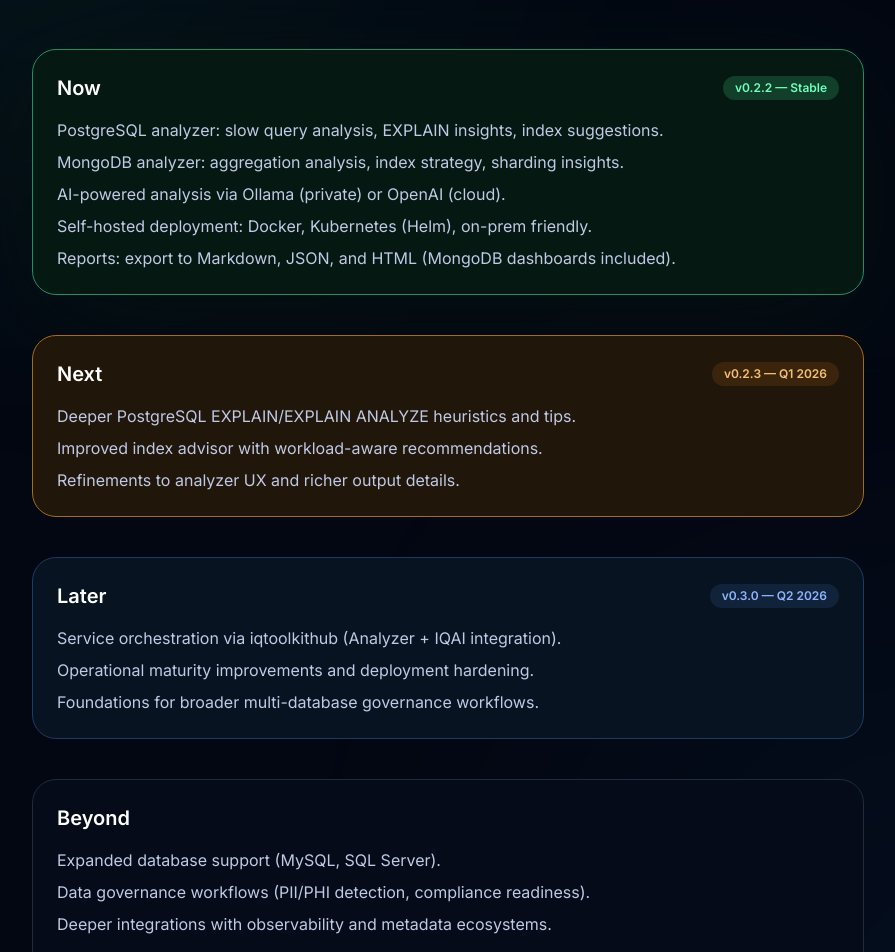
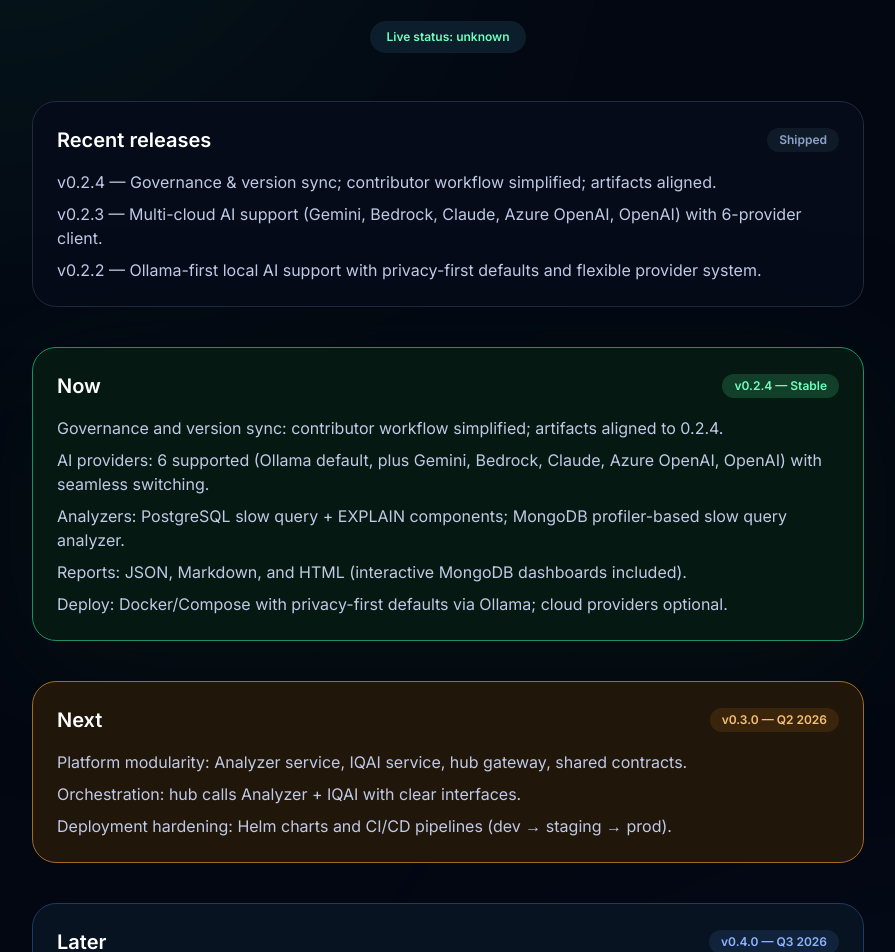
Before and after one commit to iqtoolkit/iqtoolkit.ai, a Next.js app: page /roadmap in a window 1280 px wide. Shown: the part 280-1232 px from the top of the page, without its empty margins (192-1087 px from the left). Built offline with nearby package versions, Linux system fonts and the light colour scheme.

Commit message:
feat: implement live version display and update roadmap with recent releases

```diff
--- a/app/roadmap/page.tsx
+++ b/app/roadmap/page.tsx
@@ -1,3 +1,5 @@
+import fs from "fs";
+import path from "path";
 import Link from "next/link";
 import type { Metadata } from "next";
 
@@ -7,7 +9,18 @@ export const metadata: Metadata = {
     "iqtoolkit.ai roadmap: current release status, upcoming milestones, and long-term direction.",
 };
 
+function readLiveVersion() {
+  const versionPath = path.join(process.cwd(), "VERSION");
+  try {
+    const raw = fs.readFileSync(versionPath, "utf8").trim();
+    return raw || "unknown";
+  } catch {
+    return "unknown";
+  }
+}
+
 export default function RoadmapPage() {
+  const liveVersion = readLiveVersion();
   return (
     <div className="relative min-h-screen overflow-hidden bg-[#030712] text-[#e4ebff]">
       <div className="pointer-events-none absolute inset-0 opacity-50">
@@ -50,21 +63,61 @@ export default function RoadmapPage() {
               Releases →
             </a>
           </div>
+          <div className="mt-5 flex justify-center">
+            <span className="rounded-full bg-[#0c1d2c] px-4 py-2 text-xs font-semibold text-[#6dffbd]">
+              Live status: {liveVersion}
+            </span>
+          </div>
         </div>
+
+        <section className="mb-10 rounded-3xl border border-[#1f2b3f] bg-[#050b18] p-6">
+          <div className="flex items-center justify-between">
+            <h2 className="text-xl font-semibold text-white">Recent releases</h2>
+            <span className="rounded-full bg-[#0f1a29] px-3 py-1 text-xs font-semibold text-[#8ea2c6]">
+              Shipped
+            </span>
+          </div>
+          <ul className="mt-4 space-y-2 text-[#c0c9e5]">
+            <li>
+              v0.2.4 — Governance & version sync; contributor workflow simplified; artifacts
+              aligned.
+            </li>
+            <li>
+              v0.2.3 — Multi-cloud AI support (Gemini, Bedrock, Claude, Azure OpenAI, OpenAI) with
+              6-provider client.
+            </li>
+            <li>
+              v0.2.2 — Ollama-first local AI support with privacy-first defaults and flexible
+              provider system.
+            </li>
+          </ul>
+        </section>
 
         <section className="mb-10 rounded-3xl border border-[#1f8f63] bg-[#061812] p-6 shadow-[0_25px_120px_rgba(6,24,18,0.6)]">
           <div className="flex items-center justify-between">
             <h2 className="text-xl font-semibold text-white">Now</h2>
             <span className="rounded-full bg-[#123f2a] px-3 py-1 text-xs font-semibold text-[#6dffbd]">
-              v0.2.2 — Stable
+              v0.2.4 — Stable
             </span>
           </div>
           <ul className="mt-4 space-y-2 text-[#c0c9e5]">
-            <li>PostgreSQL analyzer: slow query analysis, EXPLAIN insights, index suggestions.</li>
-            <li>MongoDB analyzer: aggregation analysis, index strategy, sharding insights.</li>
-            <li>AI-powered analysis via Ollama (private) or OpenAI (cloud).</li>
-            <li>Self-hosted deployment: Docker, Kubernetes (Helm), on-prem friendly.</li>
-            <li>Reports: export to Markdown, JSON, and HTML (MongoDB dashboards included).</li>
+            <li>
+              Governance and version sync: contributor workflow simplified; artifacts aligned to
+              0.2.4.
+            </li>
+            <li>
+              AI providers: 6 supported (Ollama default, plus Gemini, Bedrock, Claude, Azure OpenAI,
+              OpenAI) with seamless switching.
+            </li>
+            <li>
+              Analyzers: PostgreSQL slow query + EXPLAIN components; MongoDB profiler-based slow
+              query analyzer.
+            </li>
+            <li>Reports: JSON, Markdown, and HTML (interactive MongoDB dashboards included).</li>
+            <li>
+              Deploy: Docker/Compose with privacy-first defaults via Ollama; cloud providers
+              optional.
+            </li>
           </ul>
         </section>
 
@@ -72,13 +125,15 @@ export default function RoadmapPage() {
           <div className="flex items-center justify-between">
             <h2 className="text-xl font-semibold text-white">Next</h2>
             <span className="rounded-full bg-[#3a250c] px-3 py-1 text-xs font-semibold text-[#f5c075]">
-              v0.2.3 — Q1 2026
+              v0.3.0 — Q2 2026
             </span>
           </div>
           <ul className="mt-4 space-y-2 text-[#c0c9e5]">
-            <li>Deeper PostgreSQL EXPLAIN/EXPLAIN ANALYZE heuristics and tips.</li>
-            <li>Improved index advisor with workload-aware recommendations.</li>
-            <li>Refinements to analyzer UX and richer output details.</li>
+            <li>
+              Platform modularity: Analyzer service, IQAI service, hub gateway, shared contracts.
+            </li>
+            <li>Orchestration: hub calls Analyzer + IQAI with clear interfaces.</li>
+            <li>Deployment hardening: Helm charts and CI/CD pipelines (dev → staging → prod).</li>
           </ul>
         </section>
 
@@ -86,22 +141,30 @@ export default function RoadmapPage() {
           <div className="flex items-center justify-between">
             <h2 className="text-xl font-semibold text-white">Later</h2>
             <span className="rounded-full bg-[#11233a] px-3 py-1 text-xs font-semibold text-[#8fb4ff]">
-              v0.3.0 — Q2 2026
+              v0.4.0 — Q3 2026
             </span>
           </div>
           <ul className="mt-4 space-y-2 text-[#c0c9e5]">
-            <li>Service orchestration via iqtoolkithub (Analyzer + IQAI integration).</li>
-            <li>Operational maturity improvements and deployment hardening.</li>
-            <li>Foundations for broader multi-database governance workflows.</li>
+            <li>
+              Traditional SQL expansion: MySQL slow query log support and SQL Server Extended
+              Events.
+            </li>
+            <li>Database-agnostic analysis engine with cross-database comparisons.</li>
+            <li>
+              Unified configuration for multiple database types and database-specific
+              recommendations.
+            </li>
           </ul>
         </section>
 
         <section className="rounded-3xl border border-[#1f2b3f] bg-[#050b18] p-6">
           <h2 className="text-xl font-semibold text-white">Beyond</h2>
           <ul className="mt-4 space-y-2 text-[#c0c9e5]">
-            <li>Expanded database support (MySQL, SQL Server).</li>
-            <li>Data governance workflows (PII/PHI detection, compliance readiness).</li>
-            <li>Deeper integrations with observability and metadata ecosystems.</li>
+            <li>
+              v1.0.0 (Q4 2026): web UI, API access, auth, scheduling, and enterprise integrations.
+            </li>
+            <li>ML/self-learning intelligence for trend detection and regression alerts.</li>
+            <li>Observability and collaboration: monitoring hooks, Slack/Teams notifications.</li>
           </ul>
           <p className="mt-4 text-sm text-[#8ea2c6]">
             For the most accurate details and changes, follow the canonical roadmap in{" "}
```
Also changed, not shown: 1 other file (tests, documents, lock files or other folders).
